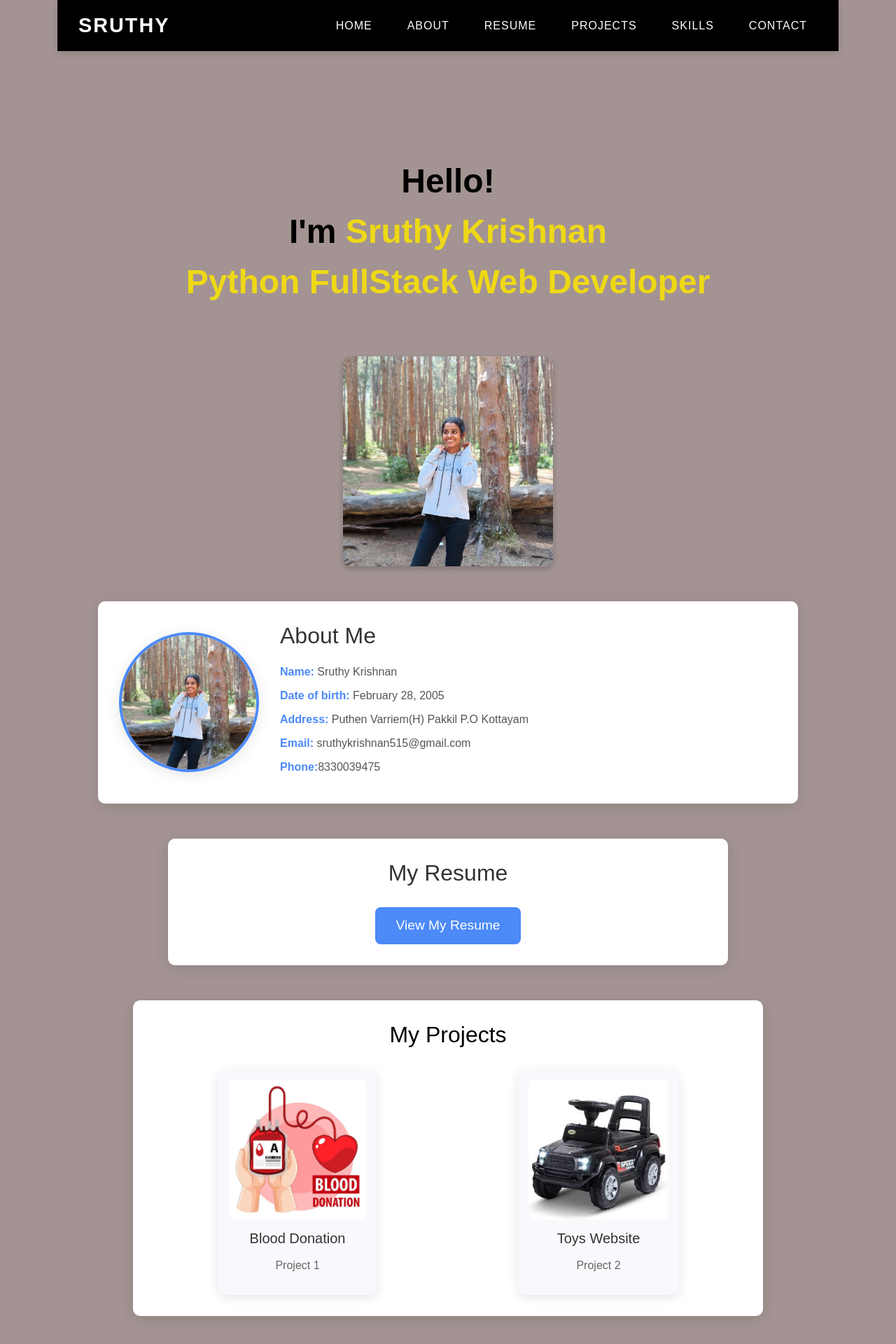
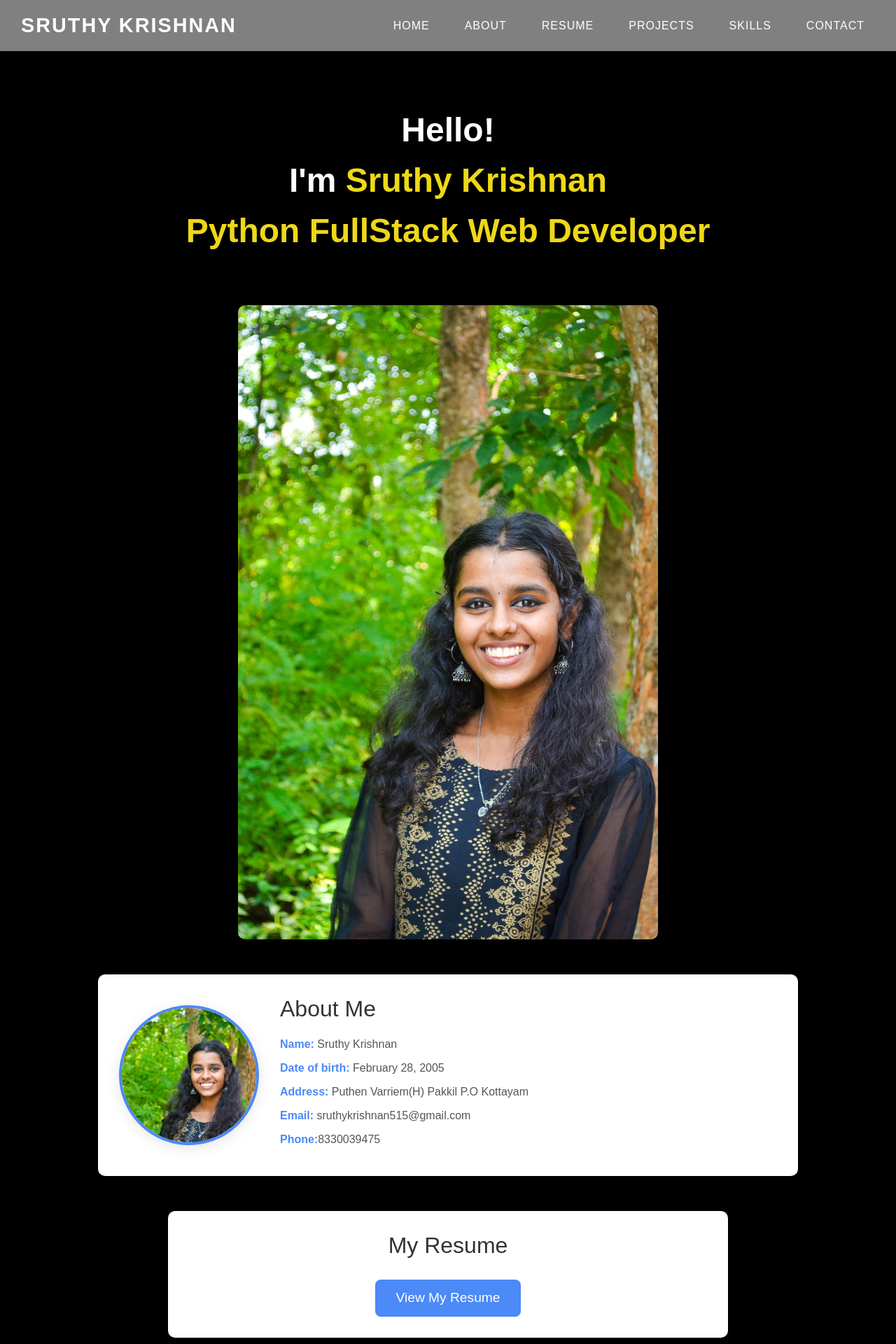
Before and after one commit to sruthykrishnan2005/Portfolio, a Flask app: page / in a window 1280 px wide. Shown: the top 1920 px of the page at 70% size. Run offline with Flask 3, Linux system fonts and the light colour scheme.

Commit message:
toysadded

```diff
--- a/static/css/style.css
+++ b/static/css/style.css
@@ -3,19 +3,23 @@ body {
 	font-family: 'Arial', sans-serif;
 	margin: 0;
 	padding: 0;
-	background-color: rgb(163, 147, 147);
+	background-color: black;
 }
+
+/* Navbar */
 .navbar {
 	display: flex;
 	justify-content: space-between;
 	align-items: center;
 	padding: 15px 30px;
-	background-color: black;
+	background-color: grey;
 	color: #fff;
 	box-shadow: 0 4px 10px rgba(0, 0, 0, 0.1);
 	width: 100%;
+	position: fixed;
 	top: 0;
 	left: 0;
+	z-index: 10;
 }
 
 .navbar .logo {
@@ -23,7 +27,6 @@ body {
 	font-weight: bold;
 	letter-spacing: 2px;
 	text-transform: uppercase;
-
 }
 
 .navbar ul {
@@ -84,25 +87,21 @@ body {
 	}
 }
 
-
-
-
 /* Content Section */
 .content {
     display: flex;
     justify-content: center;
     align-items: center;
     flex-direction: column;
-    margin-top: 100px;
+    margin-top: 100px; /* Added margin to prevent overlap with fixed navbar */
     padding: 50px 0;
     text-align: center;
 }
 
-
 .content h1 {
     font-size: 48px;
     font-weight: bold;
-    color: black;
+    color: white;
     line-height: 1.5;
     margin: 0;
 }
@@ -118,15 +117,16 @@ body {
     margin-top: 20px;
 }
 
-
 .image img {
-    width: 300px;
-    height: 300px;
+    width: 100%; /* Make the image responsive to its container */
+    max-width: 600px; /* Ensure it doesn't grow beyond 300px */
+    height: auto; /* Maintain aspect ratio */
     border-radius: 10px;
     object-fit: cover;
     display: block;
     box-shadow: 0 4px 8px rgba(0, 0, 0, 0.2);
 }
+
 
 /* About Section */
 .about-container {
@@ -138,7 +138,6 @@ body {
 	border-radius: 10px;
 	box-shadow: 0 4px 20px rgba(0, 0, 0, 0.1);
 }
-
 
 .about-content {
 	display: flex;
@@ -157,7 +156,6 @@ body {
 	margin-right: 30px;
 	transition: transform 0.3s ease;
 }
-
 
 .profile-image:hover {
 	transform: scale(1.05);
@@ -228,7 +226,6 @@ body {
 	margin-bottom: 30px;
 }
 
-
 .download-button button {
 	padding: 12px 30px;
 	font-size: 1.2rem;
@@ -244,7 +241,6 @@ body {
 	background-color: #3a74d0;
 	transform: scale(1.05);
 }
-
 
 .download-button button:focus {
 	outline: none;
@@ -266,7 +262,6 @@ body {
 	}
 }
 
-
 /* Projects Section */
 .projects-container {
 	width: 900px;
@@ -285,14 +280,12 @@ body {
 	margin-bottom: 30px;
 }
 
-
 .project-grid {
 	display: grid;
 	grid-template-columns: repeat(auto-fill, minmax(300px, 1fr));
 	gap: 20px;
 	justify-items: center;
 }
-
 
 .project {
 	background-color: #f8f9fc;
@@ -309,7 +302,6 @@ body {
 	box-shadow: 0 6px 18px rgba(0, 0, 0, 0.15);
 }
 
-
 .project-image {
 	width: 100%;
 	height: 200px;
@@ -322,7 +314,6 @@ body {
 	transform: scale(1.05);
 }
 
-
 .project h1 {
 	font-size: 1.25rem;
 	color: #333;
@@ -334,7 +325,6 @@ body {
 	color: #666;
 	margin-bottom: 15px;
 }
-
 
 .project a {
 	text-decoration: none;
@@ -360,7 +350,6 @@ body {
 	}
 }
 
-
 /* Skills Section */
 .skills-section {
 	width: 500px;
@@ -378,7 +367,6 @@ body {
 	font-size: 2rem;
 	margin-bottom: 30px;
 }
-
 
 .skill {
 	display: flex;
@@ -403,7 +391,6 @@ body {
 	text-transform: capitalize;
 	letter-spacing: 0.5px;
 }
-
 
 .skill-name:before {
 	content: "\2022";
--- a/templates/index.html
+++ b/templates/index.html
@@ -12,7 +12,7 @@
 <body>
 	<div class="container">
 		<nav class="navbar">
-			<div class="logo">SRUTHY</div>
+			<div class="logo">SRUTHY KRISHNAN</div>
 			<ul>
 				<li><a href="#home">Home</a></li>
 				<li><a href="#about">About</a></li>
@@ -32,7 +32,7 @@
 				</div> -->
 			</div>
 			<div class="image">
-				<img src="{{ url_for('static', filename='images/profileimg.jpg') }}" alt="">
+				<img src="{{ url_for('static', filename='images/IMG-20250108-WA0056.jpg') }}" alt="">
 			</div>
 		</section>
 
@@ -40,7 +40,7 @@
 	<section id="about">
 		<div class="about-container">
 			<div class="about-content">
-				<img src="{{ url_for('static', filename='images/profileimg.jpg') }}" alt="Profile Picture"
+				<img src="{{ url_for('static', filename='images/IMG-20250108-WA0056.jpg') }}" alt="Profile Picture"
 					class="profile-image">
 				<div class="about-details">
 					<h2>About Me</h2>
@@ -89,6 +89,14 @@
 					<h1>Toys Website</h1>
 					<p>Project 2</p>
 				</div>
+				<div class="project">
+					<a href="https://github.com/sruthykrishnan2005/sampleproject" target="_blank">
+						<img src="{{ url_for('static', filename='images/Chinon_Silk_Patchwork_Jacket_and_Pink_Lehenga_Set_Front_2_Sakhi_Fashions.webp') }}" alt="Project 3"
+							class="project-image">
+					</a>
+					<h1>Dress Website</h1>
+					<p>Project 3</p>
+				</div>
 			</div>
 		</div>
 	</section>
@@ -120,6 +128,12 @@
 			<div class="skill">
 				<div class="skill-name">Flask</div>
 			</div>
+			<div class="skill">
+				<div class="skill-name">SQL</div>
+			</div>
+			<div class="skill">
+				<div class="skill-name">Bootstrap</div>
+			</div>
 		</div>
 	</section>
 
```
Also changed, not shown: static/images/Chinon_Silk_Patchwork_Jacket_and_Pink_Lehenga_Set_Front_2_Sakhi_Fashions.webp (added), static/images/IMG-20250108-WA0056.jpg (added). Lines whose indentation alone changed are shown as unchanged.
